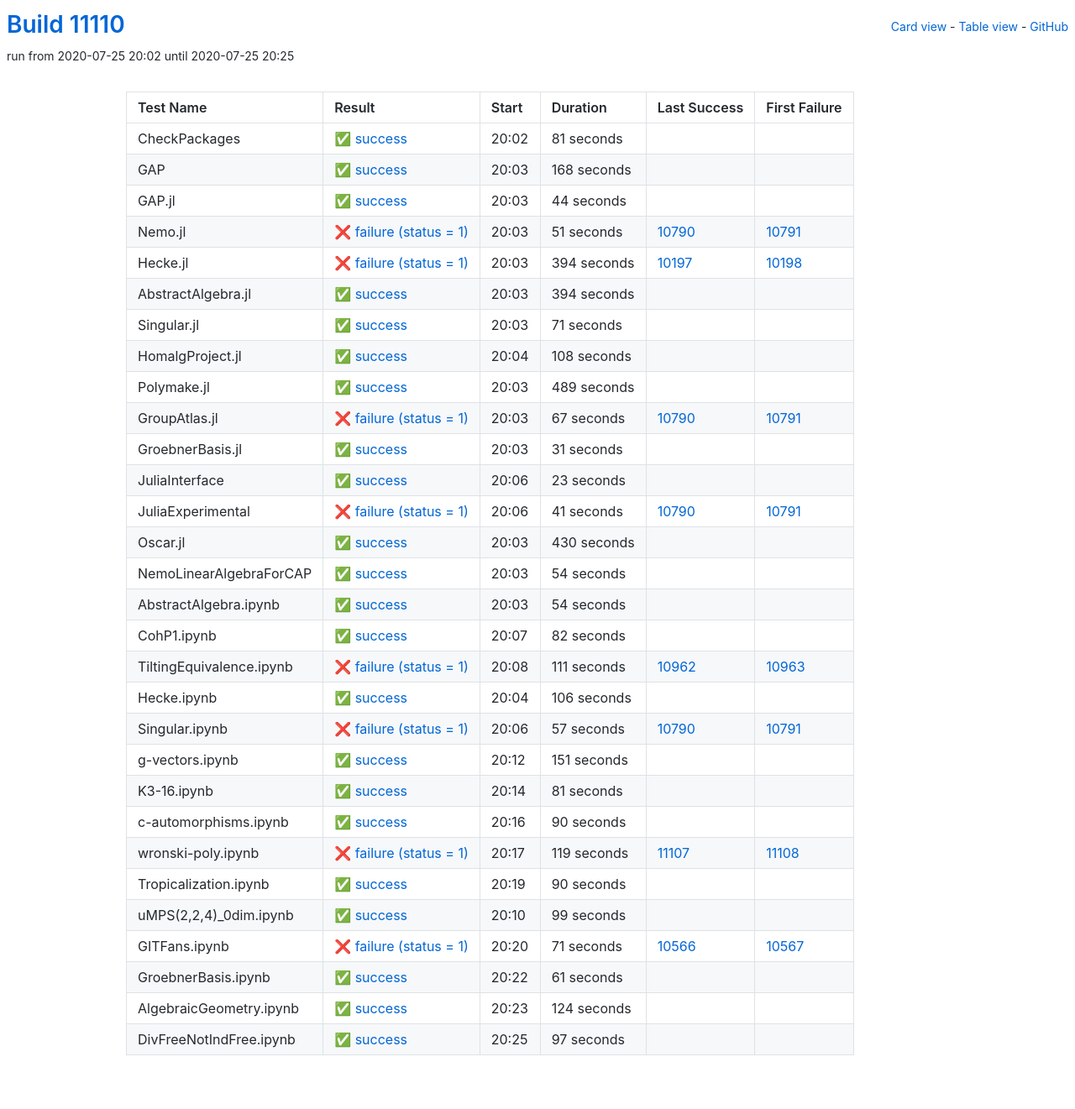
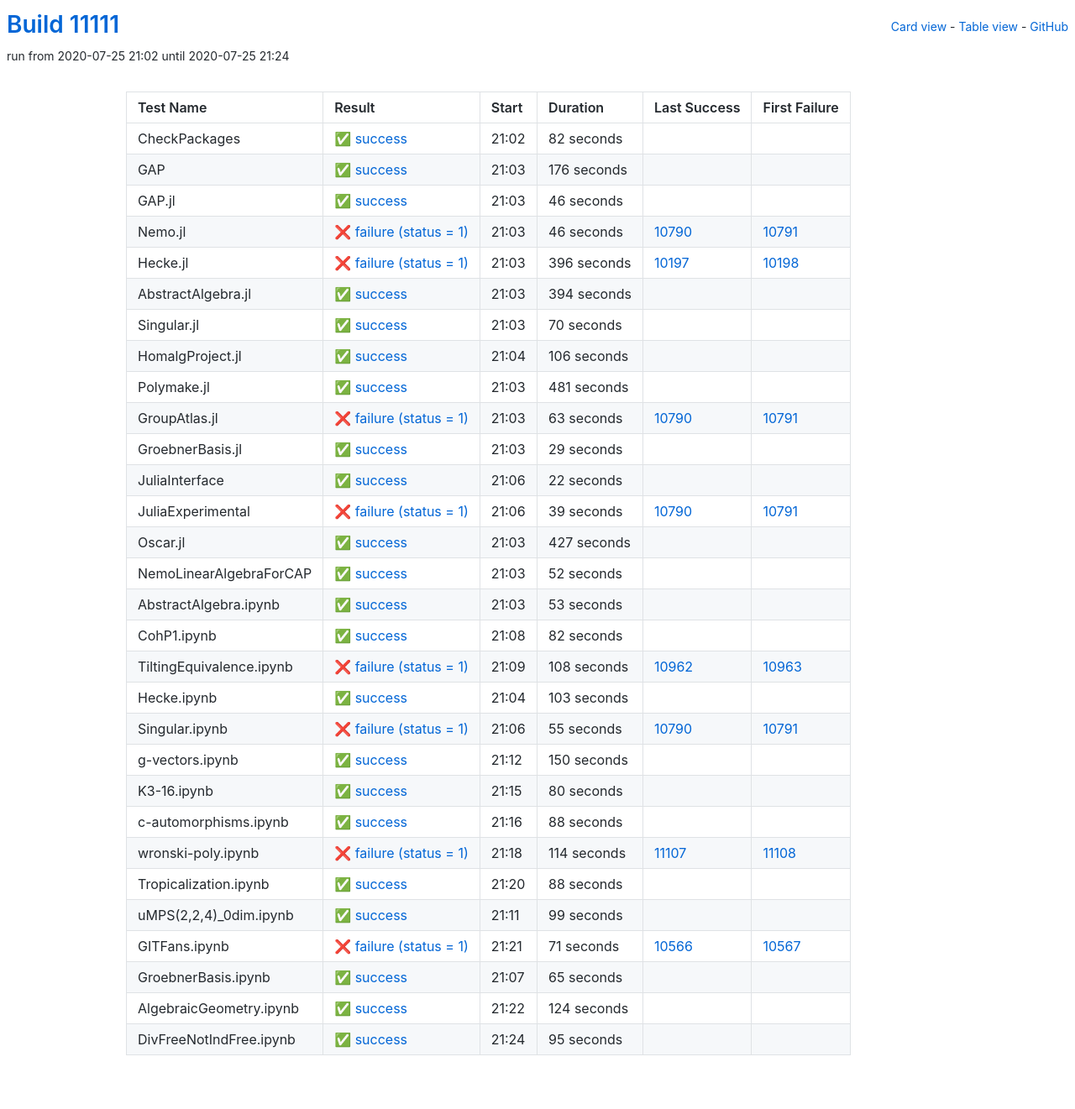
Before and after one commit to oscar-system/oscar-ci-status, a Jekyll site: the page built from table.html, in a window 1280 px wide. Shown: the whole page at 84% size. Built offline with Jekyll 4.4.1, drawn with Linux system fonts in a browser that asks for light colours.

Commit message:
Build #11111

```diff
--- a/_data/ci.yml
+++ b/_data/ci.yml
@@ -1,6 +1,6 @@
 ---
-build: 11110
-build_url: https://oscarci.mathematik.uni-kl.de/job/oscar/11110/
+build: 11111
+build_url: https://oscarci.mathematik.uni-kl.de/job/oscar/11111/
 job: oscar
 organization: oscar-system
 repo: oscar-ci-status
@@ -8,68 +8,68 @@ repourl: https://github.com/oscar-system/oscar-ci-status
 tests:
 - name: CheckPackages
   id: checkpackages
-  log: https://oscarci.mathematik.uni-kl.de/job/oscar/11110/artifact/logs/build-11110/CheckPackages.log
-  start: 2020-07-25 20:02
+  log: https://oscarci.mathematik.uni-kl.de/job/oscar/11111/artifact/logs/build-11111/CheckPackages.log
+  start: 2020-07-25 21:02
   success: true
   exitcode: 0
   status: success
-  duration: 81
+  duration: 82
   last_success: false
   last_success_url:
   first_failure: false
   first_failure_url:
 - name: GAP
   id: gap
-  log: https://oscarci.mathematik.uni-kl.de/job/oscar/11110/artifact/logs/build-11110/GAP.log
-  start: 2020-07-25 20:03
+  log: https://oscarci.mathematik.uni-kl.de/job/oscar/11111/artifact/logs/build-11111/GAP.log
+  start: 2020-07-25 21:03
   success: true
   exitcode: 0
   status: success
-  duration: 168
+  duration: 176
   last_success: false
   last_success_url:
   first_failure: false
   first_failure_url:
 - name: GAP.jl
   id: gap-jl
-  log: https://oscarci.mathematik.uni-kl.de/job/oscar/11110/artifact/logs/build-11110/GAP.jl.log
-  start: 2020-07-25 20:03
+  log: https://oscarci.mathematik.uni-kl.de/job/oscar/11111/artifact/logs/build-11111/GAP.jl.log
+  start: 2020-07-25 21:03
   success: true
   exitcode: 0
   status: success
-  duration: 44
+  duration: 46
   last_success: false
   last_success_url:
   first_failure: false
   first_failure_url:
 - name: Nemo.jl
   id: nemo-jl
-  log: https://oscarci.mathematik.uni-kl.de/job/oscar/11110/artifact/logs/build-11110/Nemo.jl.log
-  start: 2020-07-25 20:03
+  log: https://oscarci.mathematik.uni-kl.de/job/oscar/11111/artifact/logs/build-11111/Nemo.jl.log
+  start: 2020-07-25 21:03
   success: false
   exitcode: 1
   status: failure
-  duration: 51
+  duration: 46
   last_success: 10790
   last_success_url: https://oscarci.mathematik.uni-kl.de/job/oscar/10790/
   first_failure: 10791
   first_failure_url: https://oscarci.mathematik.uni-kl.de/job/oscar/10791/
 - name: Hecke.jl
   id: hecke-jl
-  log: https://oscarci.mathematik.uni-kl.de/job/oscar/11110/artifact/logs/build-11110/Hecke.jl.log
-  start: 2020-07-25 20:03
+  log: https://oscarci.mathematik.uni-kl.de/job/oscar/11111/artifact/logs/build-11111/Hecke.jl.log
+  start: 2020-07-25 21:03
   success: false
   exitcode: 1
   status: failure
-  duration: 394
+  duration: 396
   last_success: 10197
   last_success_url: https://oscarci.mathematik.uni-kl.de/job/oscar/10197/
   first_failure: 10198
   first_failure_url: https://oscarci.mathematik.uni-kl.de/job/oscar/10198/
 - name: AbstractAlgebra.jl
   id: abstractalgebra-jl
-  log: https://oscarci.mathematik.uni-kl.de/job/oscar/11110/artifact/logs/build-11110/AbstractAlgebra.jl.log
-  start: 2020-07-25 20:03
+  log: https://oscarci.mathematik.uni-kl.de/job/oscar/11111/artifact/logs/build-11111/AbstractAlgebra.jl.log
+  start: 2020-07-25 21:03
   success: true
   exitcode: 0
   status: success
@@ -80,128 +80,128 @@ tests:
   first_failure_url:
 - name: Singular.jl
   id: singular-jl
-  log: https://oscarci.mathematik.uni-kl.de/job/oscar/11110/artifact/logs/build-11110/Singular.jl.log
-  start: 2020-07-25 20:03
+  log: https://oscarci.mathematik.uni-kl.de/job/oscar/11111/artifact/logs/build-11111/Singular.jl.log
+  start: 2020-07-25 21:03
   success: true
   exitcode: 0
   status: success
-  duration: 71
+  duration: 70
   last_success: false
   last_success_url:
   first_failure: false
   first_failure_url:
 - name: HomalgProject.jl
   id: homalgproject-jl
-  log: https://oscarci.mathematik.uni-kl.de/job/oscar/11110/artifact/logs/build-11110/HomalgProject.jl.log
-  start: 2020-07-25 20:04
+  log: https://oscarci.mathematik.uni-kl.de/job/oscar/11111/artifact/logs/build-11111/HomalgProject.jl.log
+  start: 2020-07-25 21:04
   success: true
   exitcode: 0
   status: success
-  duration: 108
+  duration: 106
   last_success: false
   last_success_url:
   first_failure: false
   first_failure_url:
 - name: Polymake.jl
   id: polymake-jl
-  log: https://oscarci.mathematik.uni-kl.de/job/oscar/11110/artifact/logs/build-11110/Polymake.jl.log
-  start: 2020-07-25 20:03
+  log: https://oscarci.mathematik.uni-kl.de/job/oscar/11111/artifact/logs/build-11111/Polymake.jl.log
+  start: 2020-07-25 21:03
   success: true
   exitcode: 0
   status: success
-  duration: 489
+  duration: 481
   last_success: false
   last_success_url:
   first_failure: false
   first_failure_url:
 - name: GroupAtlas.jl
   id: groupatlas-jl
-  log: https://oscarci.mathematik.uni-kl.de/job/oscar/11110/artifact/logs/build-11110/GroupAtlas.jl.log
-  start: 2020-07-25 20:03
+  log: https://oscarci.mathematik.uni-kl.de/job/oscar/11111/artifact/logs/build-11111/GroupAtlas.jl.log
+  start: 2020-07-25 21:03
   success: false
   exitcode: 1
   status: failure
-  duration: 67
+  duration: 63
   last_success: 10790
   last_success_url: https://oscarci.mathematik.uni-kl.de/job/oscar/10790/
   first_failure: 10791
   first_failure_url: https://oscarci.mathematik.uni-kl.de/job/oscar/10791/
 - name: GroebnerBasis.jl
   id: groebnerbasis-jl
-  log: https://oscarci.mathematik.uni-kl.de/job/oscar/11110/artifact/logs/build-11110/GroebnerBasis.jl.log
-  start: 2020-07-25 20:03
+  log: https://oscarci.mathematik.uni-kl.de/job/oscar/11111/artifact/logs/build-11111/GroebnerBasis.jl.log
+  start: 2020-07-25 21:03
   success: true
   exitcode: 0
   status: success
-  duration: 31
+  duration: 29
   last_success: false
   last_success_url:
   first_failure: false
   first_failure_url:
 - name: JuliaInterface
   id: juliainterface
-  log: https://oscarci.mathematik.uni-kl.de/job/oscar/11110/artifact/logs/build-11110/JuliaInterface.log
-  start: 2020-07-25 20:06
+  log: https://oscarci.mathematik.uni-kl.de/job/oscar/11111/artifact/logs/build-11111/JuliaInterface.log
+  start: 2020-07-25 21:06
   success: true
   exitcode: 0
   status: success
-  duration: 23
+  duration: 22
   last_success: false
   last_success_url:
   first_failure: false
   first_failure_url:
 - name: JuliaExperimental
   id: juliaexperimental
-  log: https://oscarci.mathematik.uni-kl.de/job/oscar/11110/artifact/logs/build-11110/JuliaExperimental.log
-  start: 2020-07-25 20:06
+  log: https://oscarci.mathematik.uni-kl.de/job/oscar/11111/artifact/logs/build-11111/JuliaExperimental.log
+  start: 2020-07-25 21:06
   success: false
   exitcode: 1
   status: failure
-  duration: 41
+  duration: 39
   last_success: 10790
   last_success_url: https://oscarci.mathematik.uni-kl.de/job/oscar/10790/
   first_failure: 10791
   first_failure_url: https://oscarci.mathematik.uni-kl.de/job/oscar/10791/
 - name: Oscar.jl
   id: oscar-jl
-  log: https://oscarci.mathematik.uni-kl.de/job/oscar/11110/artifact/logs/build-11110/Oscar.jl.log
-  start: 2020-07-25 20:03
+  log: https://oscarci.mathematik.uni-kl.de/job/oscar/11111/artifact/logs/build-11111/Oscar.jl.log
+  start: 2020-07-25 21:03
   success: true
   exitcode: 0
   status: success
-  duration: 430
+  duration: 427
   last_success: false
   last_success_url:
   first_failure: false
   first_failure_url:
 - name: NemoLinearAlgebraForCAP
   id: nemolinearalgebraforcap
-  log: https://oscarci.mathematik.uni-kl.de/job/oscar/11110/artifact/logs/build-11110/NemoLinearAlgebraForCAP.log
-  start: 2020-07-25 20:03
+  log: https://oscarci.mathematik.uni-kl.de/job/oscar/11111/artifact/logs/build-11111/NemoLinearAlgebraForCAP.log
+  start: 2020-07-25 21:03
   success: true
   exitcode: 0
   status: success
-  duration: 54
+  duration: 52
   last_success: false
   last_success_url:
   first_failure: false
   first_failure_url:
 - name: AbstractAlgebra.ipynb
   id: abstractalgebra-ipynb
-  log: https://oscarci.mathematik.uni-kl.de/job/oscar/11110/artifact/logs/build-11110/AbstractAlgebra.ipynb.log
-  start: 2020-07-25 20:03
+  log: https://oscarci.mathematik.uni-kl.de/job/oscar/11111/artifact/logs/build-11111/AbstractAlgebra.ipynb.log
+  start: 2020-07-25 21:03
   success: true
   exitcode: 0
   status: success
-  duration: 54
+  duration: 53
   last_success: false
   last_success_url:
   first_failure: false
   first_failure_url:
 - name: CohP1.ipynb
   id: cohp1-ipynb
-  log: https://oscarci.mathematik.uni-kl.de/job/oscar/11110/artifact/logs/build-11110/CohP1.ipynb.log
-  start: 2020-07-25 20:07
+  log: https://oscarci.mathematik.uni-kl.de/job/oscar/11111/artifact/logs/build-11111/CohP1.ipynb.log
+  start: 2020-07-25 21:08
   success: true
   exitcode: 0
   status: success
@@ -212,104 +212,104 @@ tests:
   first_failure_url:
 - name: TiltingEquivalence.ipynb
   id: tiltingequivalence-ipynb
-  log: https://oscarci.mathematik.uni-kl.de/job/oscar/11110/artifact/logs/build-11110/TiltingEquivalence.ipynb.log
-  start: 2020-07-25 20:08
+  log: https://oscarci.mathematik.uni-kl.de/job/oscar/11111/artifact/logs/build-11111/TiltingEquivalence.ipynb.log
+  start: 2020-07-25 21:09
   success: false
   exitcode: 1
   status: failure
-  duration: 111
+  duration: 108
   last_success: 10962
   last_success_url: https://oscarci.mathematik.uni-kl.de/job/oscar/10962/
   first_failure: 10963
   first_failure_url: https://oscarci.mathematik.uni-kl.de/job/oscar/10963/
 - name: Hecke.ipynb
   id: hecke-ipynb
-  log: https://oscarci.mathematik.uni-kl.de/job/oscar/11110/artifact/logs/build-11110/Hecke.ipynb.log
-  start: 2020-07-25 20:04
+  log: https://oscarci.mathematik.uni-kl.de/job/oscar/11111/artifact/logs/build-11111/Hecke.ipynb.log
+  start: 2020-07-25 21:04
   success: true
   exitcode: 0
   status: success
-  duration: 106
+  duration: 103
   last_success: false
   last_success_url:
   first_failure: false
   first_failure_url:
 - name: Singular.ipynb
   id: singular-ipynb
-  log: https://oscarci.mathematik.uni-kl.de/job/oscar/11110/artifact/logs/build-11110/Singular.ipynb.log
-  start: 2020-07-25 20:06
+  log: https://oscarci.mathematik.uni-kl.de/job/oscar/11111/artifact/logs/build-11111/Singular.ipynb.log
+  start: 2020-07-25 21:06
   success: false
   exitcode: 1
   status: failure
-  duration: 57
+  duration: 55
   last_success: 10790
   last_success_url: https://oscarci.mathematik.uni-kl.de/job/oscar/10790/
   first_failure: 10791
   first_failure_url: https://oscarci.mathematik.uni-kl.de/job/oscar/10791/
 - name: g-vectors.ipynb
   id: g-vectors-ipynb
-  log: https://oscarci.mathematik.uni-kl.de/job/oscar/11110/artifact/logs/build-11110/g-vectors.ipynb.log
-  start: 2020-07-25 20:12
+  log: https://oscarci.mathematik.uni-kl.de/job/oscar/11111/artifact/logs/build-11111/g-vectors.ipynb.log
+  start: 2020-07-25 21:12
   success: true
   exitcode: 0
   status: success
-  duration: 151
+  duration: 150
   last_success: false
   last_success_url:
   first_failure: false
   first_failure_url:
 - name: K3-16.ipynb
   id: k3-16-ipynb
-  log: https://oscarci.mathematik.uni-kl.de/job/oscar/11110/artifact/logs/build-11110/K3-16.ipynb.log
-  start: 2020-07-25 20:14
+  log: https://oscarci.mathematik.uni-kl.de/job/oscar/11111/artifact/logs/build-11111/K3-16.ipynb.log
+  start: 2020-07-25 21:15
   success: true
   exitcode: 0
   status: success
-  duration: 81
+  duration: 80
   last_success: false
   last_success_url:
   first_failure: false
   first_failure_url:
 - name: c-automorphisms.ipynb
   id: c-automorphisms-ipynb
-  log: https://oscarci.mathematik.uni-kl.de/job/oscar/11110/artifact/logs/build-11110/c-automorphisms.ipynb.log
-  start: 2020-07-25 20:16
+  log: https://oscarci.mathematik.uni-kl.de/job/oscar/11111/artifact/logs/build-11111/c-automorphisms.ipynb.log
+  start: 2020-07-25 21:16
   success: true
   exitcode: 0
   status: success
-  duration: 90
+  duration: 88
   last_success: false
   last_success_url:
   first_failure: false
   first_failure_url:
 - name: wronski-poly.ipynb
   id: wronski-poly-ipynb
-  log: https://oscarci.mathematik.uni-kl.de/job/oscar/11110/artifact/logs/build-11110/wronski-poly.ipynb.log
-  start: 2020-07-25 20:17
+  log: https://oscarci.mathematik.uni-kl.de/job/oscar/11111/artifact/logs/build-11111/wronski-poly.ipynb.log
+  start: 2020-07-25 21:18
   success: false
   exitcode: 1
   status: failure
-  duration: 119
+  duration: 114
   last_success: 11107
   last_success_url: https://oscarci.mathematik.uni-kl.de/job/oscar/11107/
   first_failure: 11108
   first_failure_url: https://oscarci.mathematik.uni-kl.de/job/oscar/11108/
 - name: Tropicalization.ipynb
   id: tropicalization-ipynb
-  log: https://oscarci.mathematik.uni-kl.de/job/oscar/11110/artifact/logs/build-11110/Tropicalization.ipynb.log
-  start: 2020-07-25 20:19
+  log: https://oscarci.mathematik.uni-kl.de/job/oscar/11111/artifact/logs/build-11111/Tropicalization.ipynb.log
+  start: 2020-07-25 21:20
   success: true
   exitcode: 0
   status: success
-  duration: 90
+  duration: 88
   last_success: false
   last_success_url:
   first_failure: false
   first_failure_url:
 - name: uMPS(2,2,4)_0dim.ipynb
   id: umps-2-2-4-0dim-ipynb
-  log: https://oscarci.mathematik.uni-kl.de/job/oscar/11110/artifact/logs/build-11110/uMPS-2-2-4-_0dim.ipynb.log
-  start: 2020-07-25 20:10
+  log: https://oscarci.mathematik.uni-kl.de/job/oscar/11111/artifact/logs/build-11111/uMPS-2-2-4-_0dim.ipynb.log
+  start: 2020-07-25 21:11
   success: true
   exitcode: 0
   status: success
@@ -320,8 +320,8 @@ tests:
   first_failure_url:
 - name: GITFans.ipynb
   id: gitfans-ipynb
-  log: https://oscarci.mathematik.uni-kl.de/job/oscar/11110/artifact/logs/build-11110/GITFans.ipynb.log
-  start: 2020-07-25 20:20
+  log: https://oscarci.mathematik.uni-kl.de/job/oscar/11111/artifact/logs/build-11111/GITFans.ipynb.log
+  start: 2020-07-25 21:21
   success: false
   exitcode: 1
   status: failure
@@ -332,20 +332,20 @@ tests:
   first_failure_url: https://oscarci.mathematik.uni-kl.de/job/oscar/10567/
 - name: GroebnerBasis.ipynb
   id: groebnerbasis-ipynb
-  log: https://oscarci.mathematik.uni-kl.de/job/oscar/11110/artifact/logs/build-11110/GroebnerBasis.ipynb.log
-  start: 2020-07-25 20:22
+  log: https://oscarci.mathematik.uni-kl.de/job/oscar/11111/artifact/logs/build-11111/GroebnerBasis.ipynb.log
+  start: 2020-07-25 21:07
   success: true
   exitcode: 0
   status: success
-  duration: 61
+  duration: 65
   last_success: false
   last_success_url:
   first_failure: false
   first_failure_url:
 - name: AlgebraicGeometry.ipynb
   id: algebraicgeometry-ipynb
-  log: https://oscarci.mathematik.uni-kl.de/job/oscar/11110/artifact/logs/build-11110/AlgebraicGeometry.ipynb.log
-  start: 2020-07-25 20:23
+  log: https://oscarci.mathematik.uni-kl.de/job/oscar/11111/artifact/logs/build-11111/AlgebraicGeometry.ipynb.log
+  start: 2020-07-25 21:22
   success: true
   exitcode: 0
   status: success
@@ -356,12 +356,12 @@ tests:
   first_failure_url:
 - name: DivFreeNotIndFree.ipynb
   id: divfreenotindfree-ipynb
-  log: https://oscarci.mathematik.uni-kl.de/job/oscar/11110/artifact/logs/build-11110/DivFreeNotIndFree.ipynb.log
-  start: 2020-07-25 20:25
+  log: https://oscarci.mathematik.uni-kl.de/job/oscar/11111/artifact/logs/build-11111/DivFreeNotIndFree.ipynb.log
+  start: 2020-07-25 21:24
   success: true
   exitcode: 0
   status: success
-  duration: 97
+  duration: 95
   last_success: false
   last_success_url:
   first_failure: false
```
Also changed, not shown: README.md.
